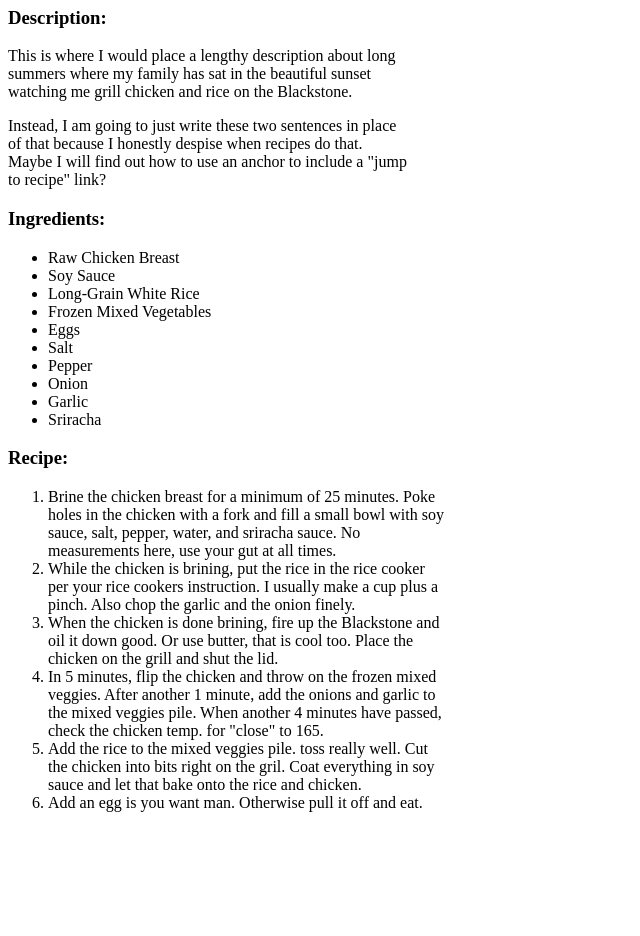
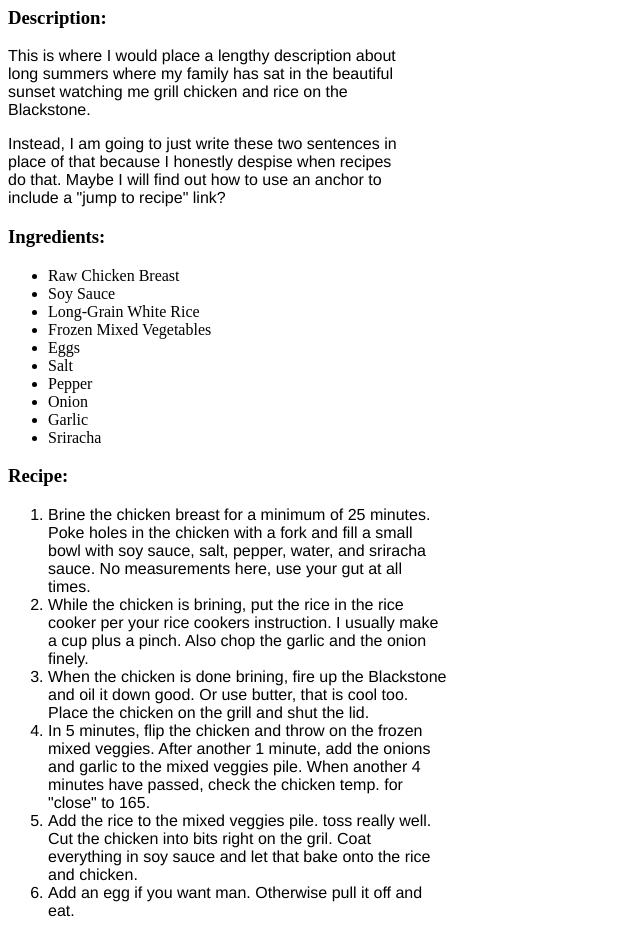
Before and after one commit to blakelymayhall/odin-recipes, a plain HTML site: page recipes/hibachi.html in a window 1280 px wide. Shown: the part 540-1476 px from the top of the page, without its empty margins (0-640 px from the left). Before the commit the page ends 1368 px from the top, so only its background shows below. Drawn offline with Linux system fonts and the light colour scheme.

Commit message:
update after intro to CSS lesson - moved to using external CSS and added some additional styling based on lessons learned

```diff
--- a/recipes/hibachi.html
+++ b/recipes/hibachi.html
@@ -3,18 +3,7 @@
   <head>
     <meta charset="UTF-8">
     <title>odin-recipes: Hibachi</title>
-    <style>
-        p
-        {
-            width:400px;
-            word-wrap:break-word;
-        }
-        li
-        {
-            width:400px;
-            word-wrap:break-word;
-        }
-    </style>
+    <link rel="stylesheet" href="../styles.css" />
   </head>
 
   <body>
@@ -89,7 +78,7 @@
             on the gril. Coat everything in soy sauce and let that bake onto the rice and chicken.
         </li>
         <li>
-            Add an egg is you want man. Otherwise pull it off and eat.
+            Add an egg if you want man. Otherwise pull it off and eat.
         </li>
     </ol>
   </body>
--- /dev/null
+++ b/styles.css
@@ -0,0 +1,20 @@
+p, li
+{
+    width:400px;
+    word-wrap:break-word;
+}
+
+h1
+{
+    text-decoration: underline;
+}
+
+p
+{
+    font-family: "Helvetica", "Times New Roman", sans-serif;
+}
+
+ol li
+{
+    font-family: "Helvetica", "Times New Roman", sans-serif;
+}
```
Also changed, not shown: index.html (+1 -0 lines), recipes/deviled_eggs.html (+1 -12 lines), recipes/fp_coffee.html (+1 -12 lines), 1 other file.
